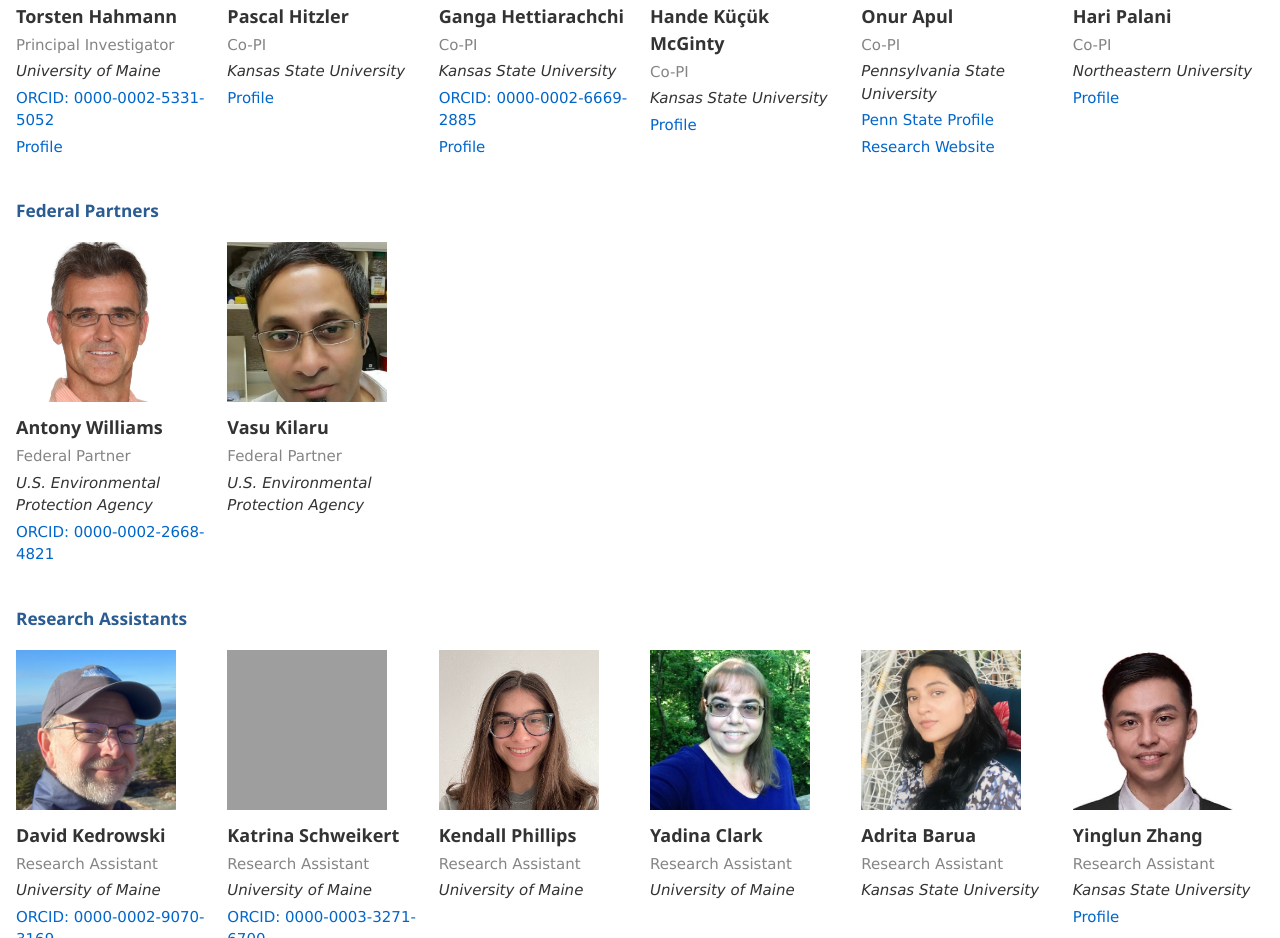
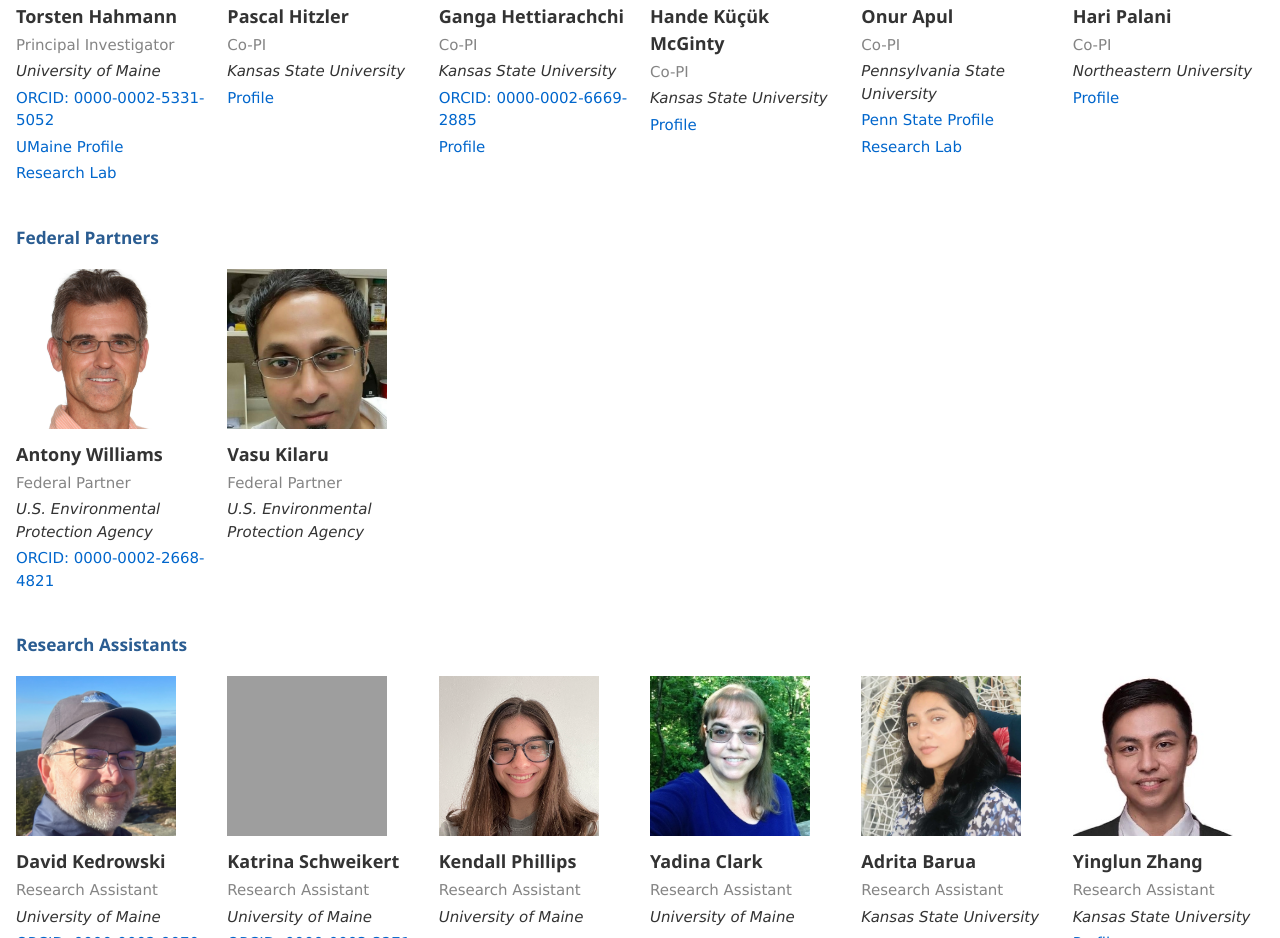
Before and after one commit to SAWGraph/sawgraph.github.io, a plain HTML site: page aboutus.html in a window 1280 px wide. Shown: the part 1275-2213 px from the top of the page. Drawn offline with nearby package versions, Linux system fonts and the light colour scheme; grey boxes are pictures that could not be loaded.

Commit message:
Update aboutus.html
SKAILab link added

```diff
--- a/aboutus.html
+++ b/aboutus.html
@@ -275,10 +275,18 @@
             href="https://umaine.edu/directory/ums_directory/torsten-hahmann/"
             target="_blank"
             rel="noopener">
-            Profile
+            UMaine Profile
           </a>
         </p>
 
+        <p>
+          <a
+            href="https://spatialai.org"
+            target="_blank"
+            rel="noopener">
+            Research Lab
+          </a>
+        </p>
       </div>
 
 
@@ -417,7 +425,7 @@
             href="https://www.onurapul.com/"
             target="_blank"
             rel="noopener">
-            Research Website
+            Research Lab
           </a>
         </p>
 
```
